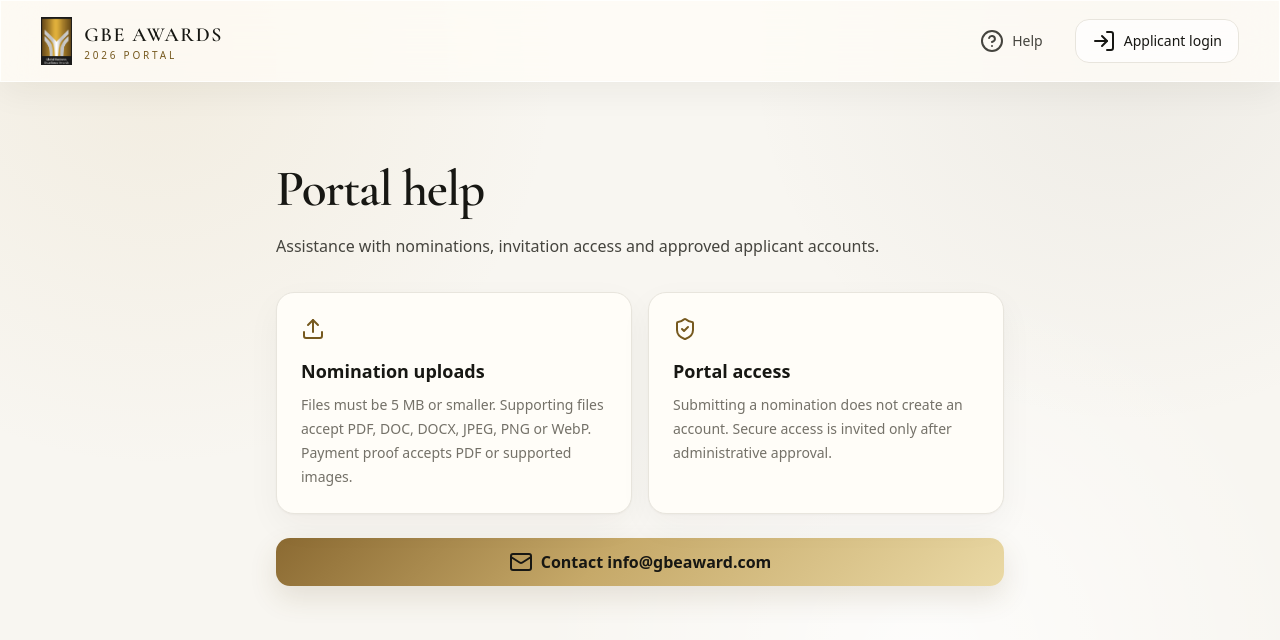
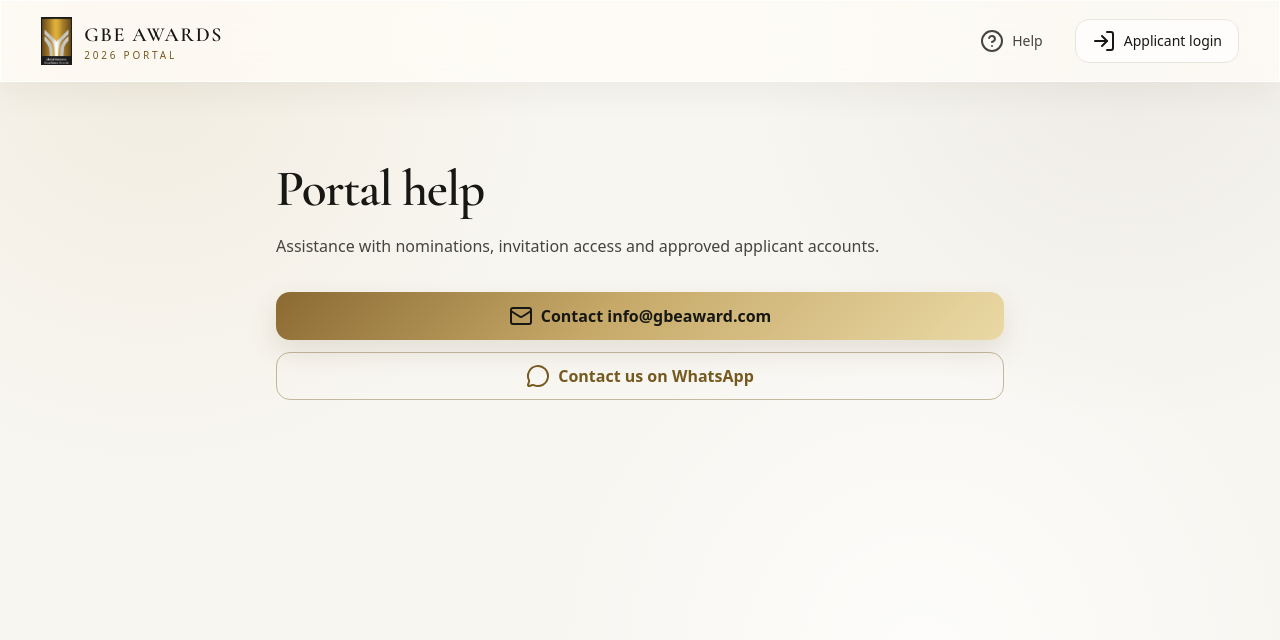
Before and after one commit to codezelat/gbe-award-portal, a Next.js app: page /help in a window 1280 px wide. Shown: the top 640 px of the page. Built offline with nearby package versions, Linux system fonts and the light colour scheme; no server answers.

Commit message:
Simplify help contact options

```diff
--- a/src/app/help/page.tsx
+++ b/src/app/help/page.tsx
@@ -1,5 +1,5 @@
 import type { Metadata } from "next";
-import { Mail, ShieldCheck, Upload } from "lucide-react";
+import { Mail, MessageCircle } from "lucide-react";
 import { PublicHeader } from "@/components/shared/public-header";
 export const metadata: Metadata = {
   title: "Portal help",
@@ -15,31 +15,21 @@ export default function Help() {
           Assistance with nominations, invitation access and approved applicant
           accounts.
         </p>
-        <div className="mt-8 grid gap-4 md:grid-cols-2">
-          <section className="surface rounded-lg p-6">
-            <Upload className="text-antique-gold" />
-            <h2 className="mt-4 text-lg font-semibold">Nomination uploads</h2>
-            <p className="mt-2 text-sm leading-6 text-muted-foreground">
-              Files must be 5 MB or smaller. Supporting files accept PDF, DOC,
-              DOCX, JPEG, PNG or WebP. Payment proof accepts PDF or supported
-              images.
-            </p>
-          </section>
-          <section className="surface rounded-lg p-6">
-            <ShieldCheck className="text-antique-gold" />
-            <h2 className="mt-4 text-lg font-semibold">Portal access</h2>
-            <p className="mt-2 text-sm leading-6 text-muted-foreground">
-              Submitting a nomination does not create an account. Secure access
-              is invited only after administrative approval.
-            </p>
-          </section>
-        </div>
         <a
           href="mailto:info@gbeaward.com"
-          className="ceremonial-button mt-6 flex min-h-12 items-center justify-center gap-2 rounded-md px-5 font-semibold"
+          className="ceremonial-button mt-8 flex min-h-12 items-center justify-center gap-2 rounded-md px-5 font-semibold"
         >
           <Mail />
           Contact info@gbeaward.com
+        </a>
+        <a
+          href="https://wa.link/10p065"
+          target="_blank"
+          rel="noreferrer"
+          className="mt-3 flex min-h-12 items-center justify-center gap-2 rounded-md border border-antique-gold/40 px-5 font-semibold text-antique-gold transition-colors hover:bg-gold-wash"
+        >
+          <MessageCircle />
+          Contact us on WhatsApp
         </a>
       </main>
     </>
```
